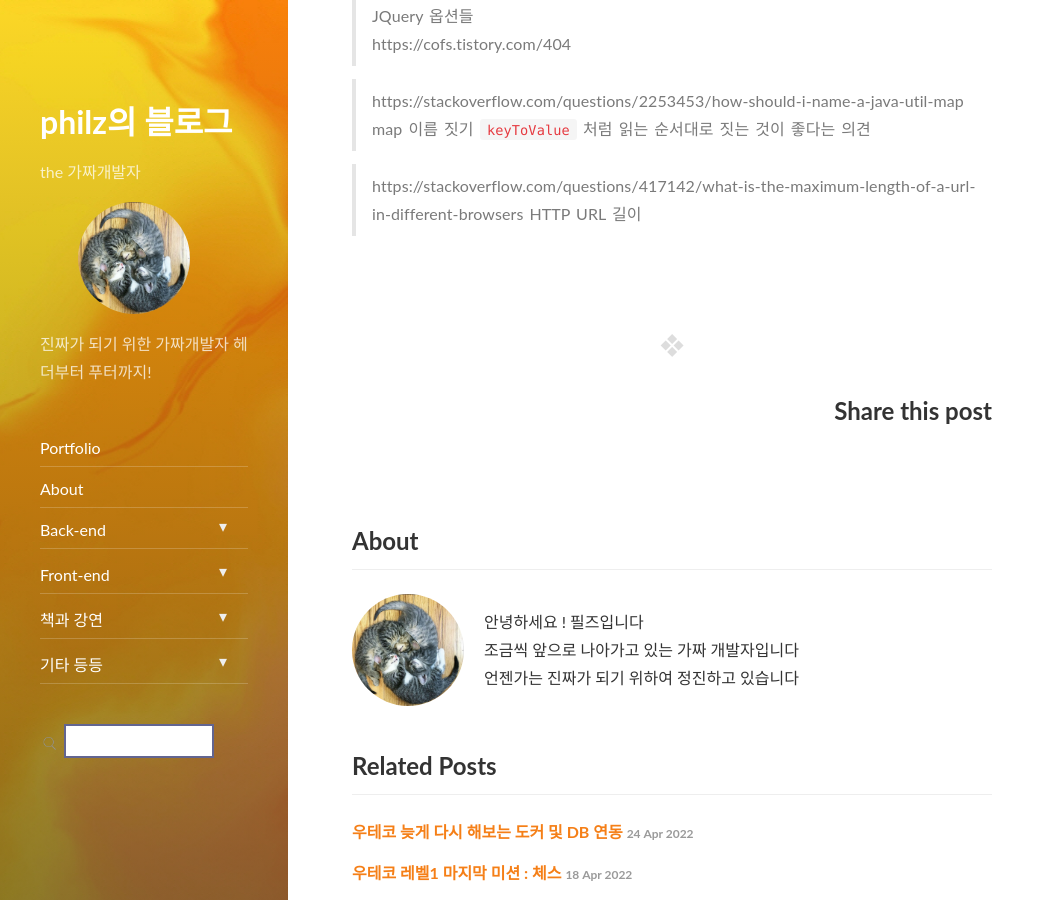
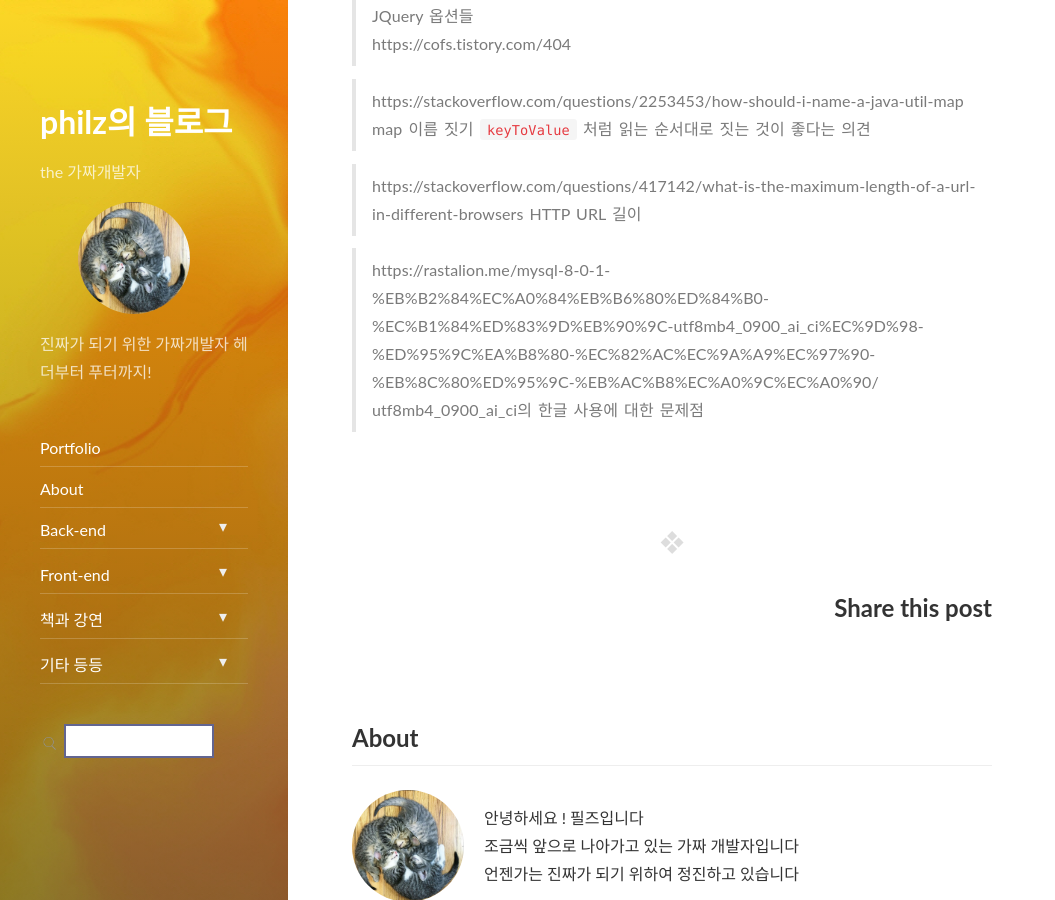
Before and after one commit to progress0407/progress0407.github.io, a Jekyll site: the page built from _posts/backend/wooteco/2022-04-25-wooteco-level2-chess.md, in a window 1280 px wide and 900 px high, scrolled down 5320 px. Shown: the whole window, without its empty margins (0-1055 px from the left). Built offline with Jekyll 4.4.1, drawn with Linux system fonts in a browser that asks for light colours; nearby versions of some CDN libraries.

Commit message:
수정사항 반영

```diff
--- a/_posts/backend/wooteco/2022-04-25-wooteco-level2-chess.md
+++ b/_posts/backend/wooteco/2022-04-25-wooteco-level2-chess.md
@@ -204,3 +204,6 @@ connection 확인 및 안 끊기게 끔 요청을 할 떄 EXIST 쿼리를 사용
 
 > https://stackoverflow.com/questions/417142/what-is-the-maximum-length-of-a-url-in-different-browsers
 > HTTP URL 길이
+
+> https://rastalion.me/mysql-8-0-1-%EB%B2%84%EC%A0%84%EB%B6%80%ED%84%B0-%EC%B1%84%ED%83%9D%EB%90%9C-utf8mb4_0900_ai_ci%EC%9D%98-%ED%95%9C%EA%B8%80-%EC%82%AC%EC%9A%A9%EC%97%90-%EB%8C%80%ED%95%9C-%EB%AC%B8%EC%A0%9C%EC%A0%90/
+> utf8mb4_0900_ai_ci의 한글 사용에 대한 문제점
```
